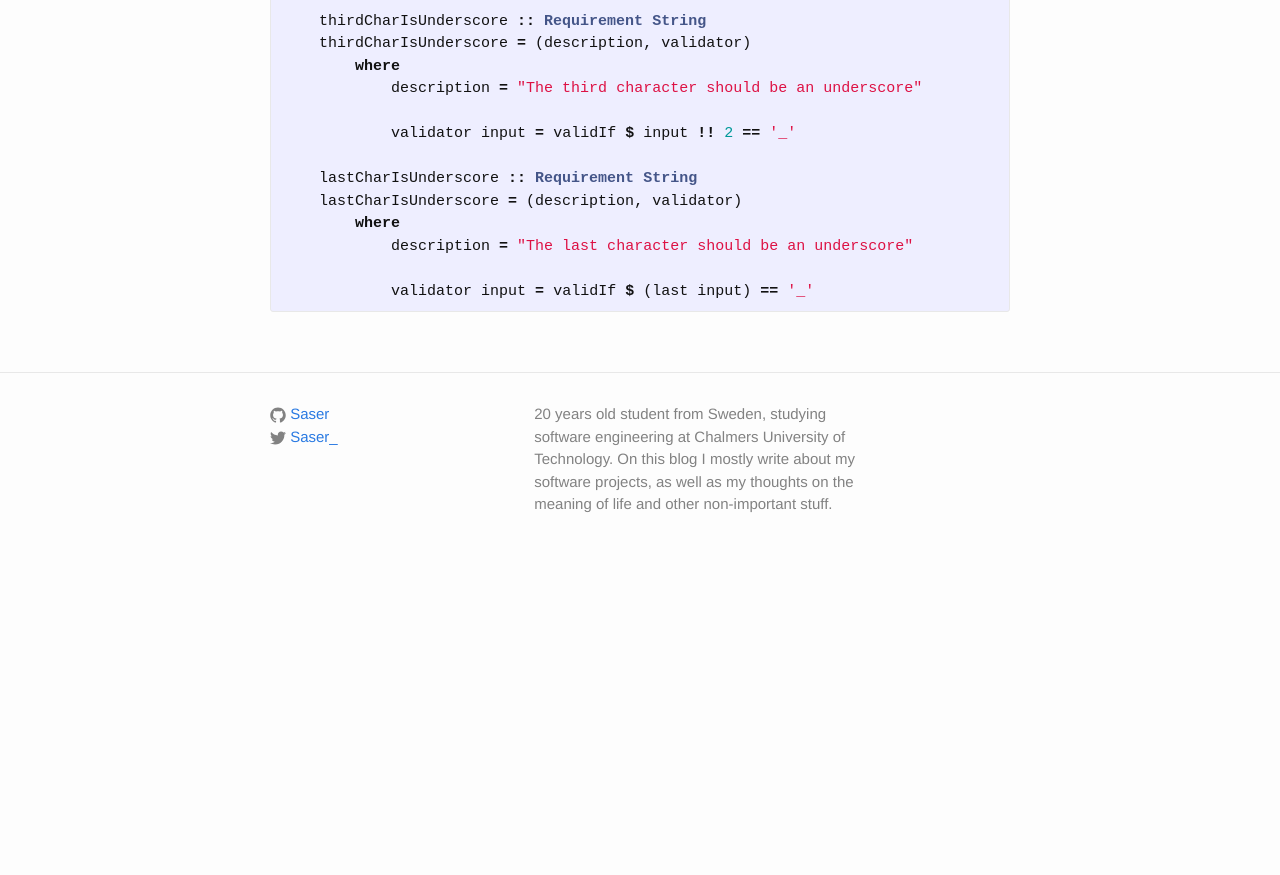
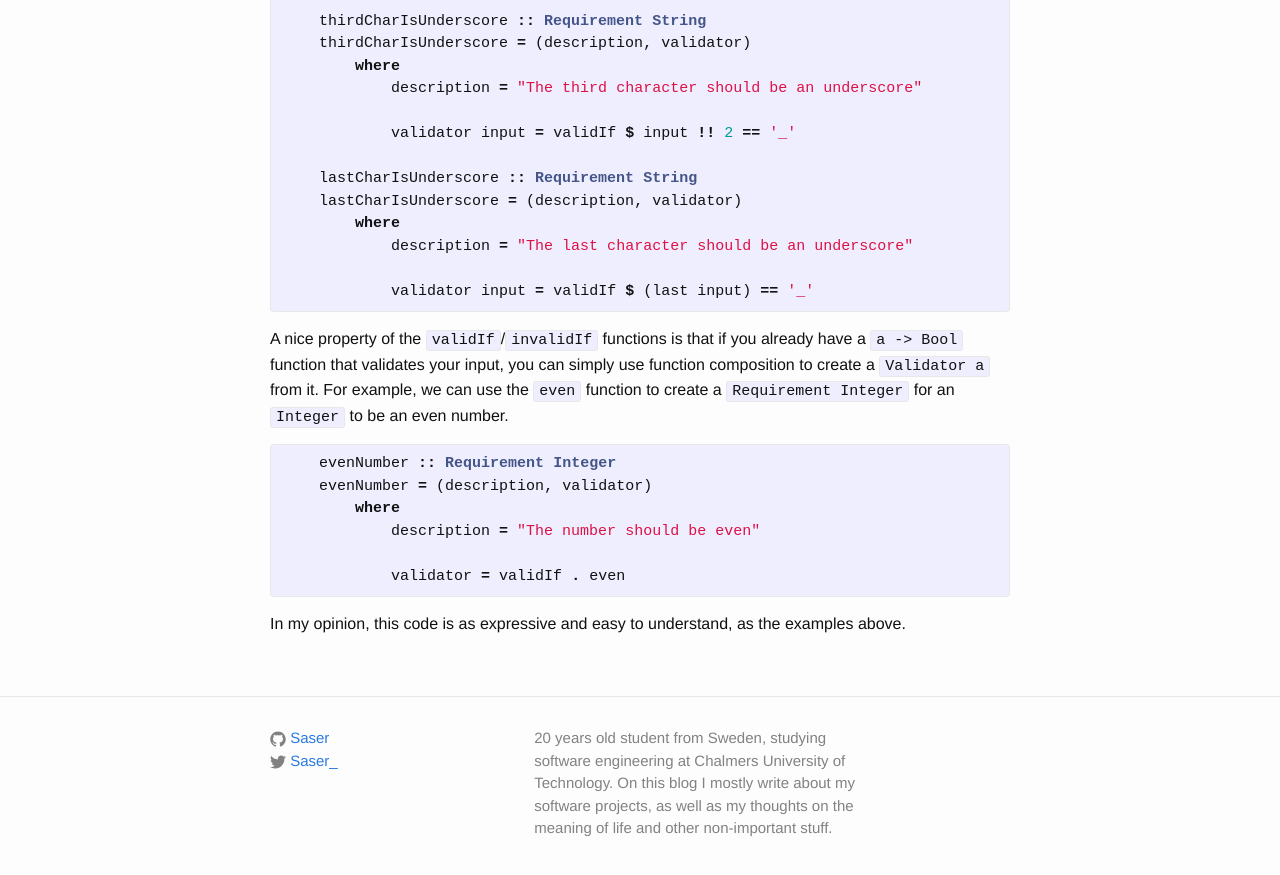
Before and after one commit to Saser/saser.github.io, a Jekyll site: the page built from _posts/2015-12-12-input-validation-using-haskell.md, in a window 1280 px wide and 900 px high, scrolled down 3296 px. Shown: the top 875 px of the window. Built offline with Jekyll 4.4.1, drawn with Linux system fonts in a browser that asks for light colours; before the commit the page ends 3872 px from its top, so only the background shows below that.

Commit message:
Nice property of the (in)validIf function

```diff
--- a/_posts/2015-12-12-input-validation-using-haskell.md
+++ b/_posts/2015-12-12-input-validation-using-haskell.md
@@ -123,3 +123,16 @@ Now the code for the three requirements looks a little bit cleaner, and quite a
 
             validator input = validIf $ (last input) == '_'
 {% endhighlight %}
+
+A nice property of the `validIf`/`invalidIf` functions is that if you already have a `a -> Bool` function that validates your input, you can simply use function composition to create a `Validator a` from it. For example, we can use the `even` function to create a `Requirement Integer` for an `Integer` to be an even number.
+
+{% highlight haskell %}
+    evenNumber :: Requirement Integer
+    evenNumber = (description, validator)
+        where
+            description = "The number should be even"
+
+            validator = validIf . even
+{% endhighlight %}
+
+In my opinion, this code is as expressive and easy to understand, as the examples above.
```
